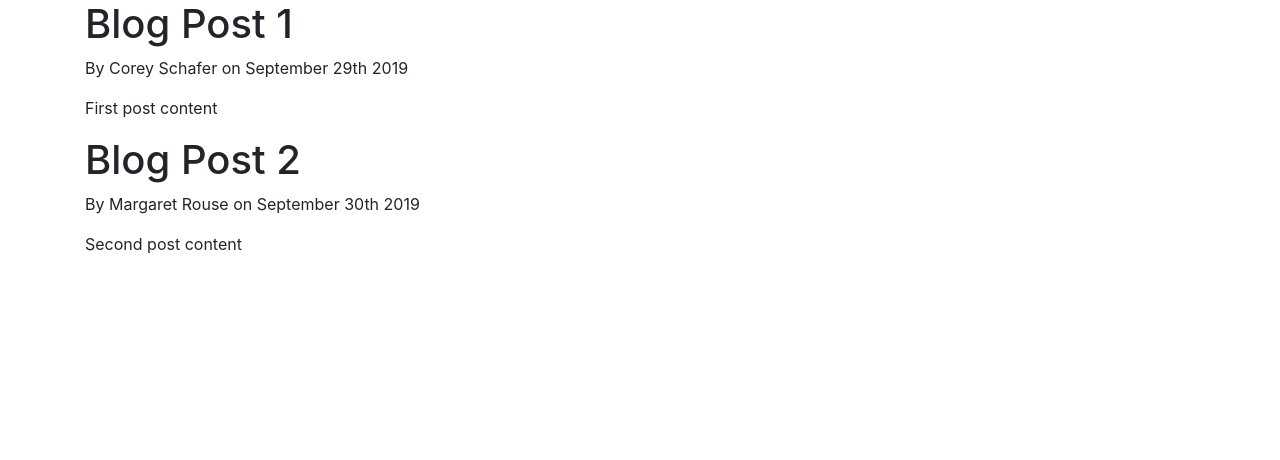
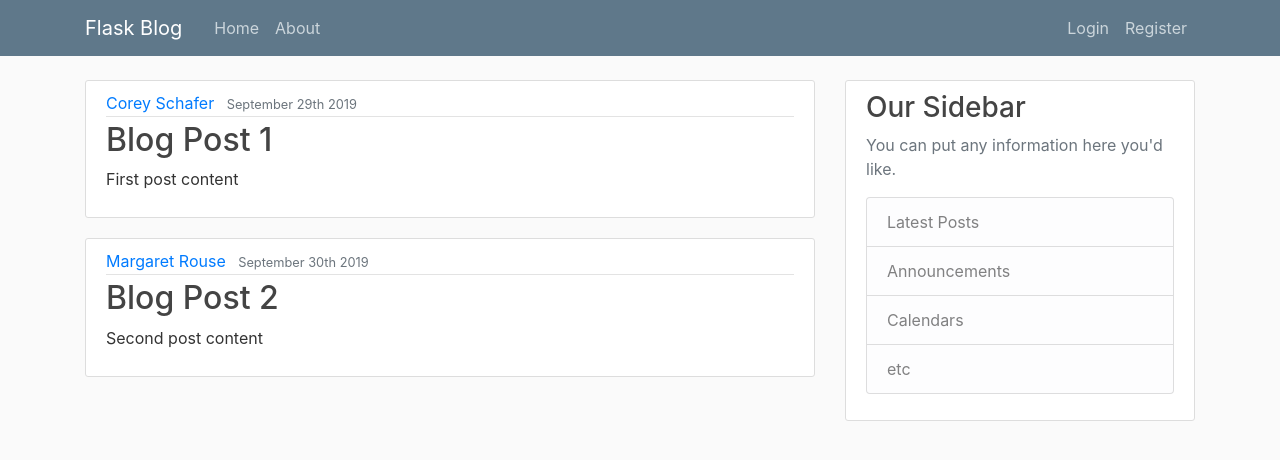
Before and after one commit to AlecMorgan/Flask, a Flask app: page / in a window 1280 px wide. Shown: the top 460 px of the page. Run offline with Flask 2, Linux system fonts and the light colour scheme; some libraries are stand-ins or nearby versions.

Commit message:
Add and integrate HTML/CSS templates to prettify site

```diff
--- a/app.py
+++ b/app.py
@@ -1,4 +1,4 @@
-from flask import Flask, render_template
+from flask import Flask, render_template, url_for
 app = Flask(__name__)
 
 posts = [
--- a/templates/home.html
+++ b/templates/home.html
@@ -2,8 +2,15 @@
 <!-- JINJA allows dynamic code to be written in-line within HTML files -->
 {% block content %}
     {% for post in posts %}
-        <h1>{{ post.title }}</h1>
-        <p>By {{ post.author }} on {{ post.date_posted }}</p>
-        <p>{{ post.content }}</p>
+      <article class="media content-section">
+        <div class="media-body">
+          <div class="article-metadata">
+            <a class="mr-2" href="#">{{ post.author }}</a>
+            <small class="text-muted">{{ post.date_posted }}</small>
+          </div>
+          <h2><a class="article-title" href="#">{{ post.title }}</a></h2>
+          <p class="article-content">{{ post.content }}</p>
+        </div>
+      </article>
     {% endfor %}
 {% endblock content %}
--- a/templates/layout.html
+++ b/templates/layout.html
@@ -8,19 +8,58 @@
         <!-- Bootstrap CSS -->
         <link rel="stylesheet" href="https://stackpath.bootstrapcdn.com/bootstrap/4.3.1/css/bootstrap.min.css" integrity="sha384-ggOyR0iXCbMQv3Xipma34MD+dH/1fQ784/j6cY/iJTQUOhcWr7x9JvoRxT2MZw1T" crossorigin="anonymous">
 
-
+        <link rel="stylesheet" type="text/css" href="{{ url_for('static', filename='main.css') }}">
 
         {% if title %}
-        <title>Flask Blog - {{ title }}</title>
+            <title>Flask Blog - {{ title }}</title>
         {% else %}
             <title>Flask Blog</title>
         {% endif %}
     </head>
     <body>
+        <header class="site-header">
+            <nav class="navbar navbar-expand-md navbar-dark bg-steel fixed-top">
+                <div class="container">
+                <a class="navbar-brand mr-4" href="/">Flask Blog</a>
+                <button class="navbar-toggler" type="button" data-toggle="collapse" data-target="#navbarToggle" aria-controls="navbarToggle" aria-expanded="false" aria-label="Toggle navigation">
+                    <span class="navbar-toggler-icon"></span>
+                </button>
+                <div class="collapse navbar-collapse" id="navbarToggle">
+                    <div class="navbar-nav mr-auto">
+                    <a class="nav-item nav-link" href="/">Home</a>
+                    <a class="nav-item nav-link" href="/about">About</a>
+                    </div>
+                    <!-- Navbar Right Side -->
+                    <div class="navbar-nav">
+                    <a class="nav-item nav-link" href="/login">Login</a>
+                    <a class="nav-item nav-link" href="/register">Register</a>
+                    </div>
+                </div>
+                </div>
+            </nav>
+        </header>
+
         <!-- "container" is a special bootstrap class -->
-        <div class="container">
-            {% block content %}{% endblock %}
-        </div>
+        <main role="main" class="container">
+            <div class="row">
+            <div class="col-md-8">
+                {% block content %}{% endblock %}
+            </div>
+            <div class="col-md-4">
+                <div class="content-section">
+                <h3>Our Sidebar</h3>
+                <p class='text-muted'>You can put any information here you'd like.
+                    <ul class="list-group">
+                    <li class="list-group-item list-group-item-light">Latest Posts</li>
+                    <li class="list-group-item list-group-item-light">Announcements</li>
+                    <li class="list-group-item list-group-item-light">Calendars</li>
+                    <li class="list-group-item list-group-item-light">etc</li>
+                    </ul>
+                </p>
+                </div>
+            </div>
+            </div>
+        </main>
 
         <!-- Optional JavaScript -->
         <!-- jQuery first, then Popper.js, then Bootstrap JS -->
--- /dev/null
+++ b/templates/static/main.css
@@ -0,0 +1,80 @@
+body {
+    background: #fafafa;
+    color: #333333;
+    margin-top: 5rem;
+  }
+
+  h1, h2, h3, h4, h5, h6 {
+    color: #444444;
+  }
+
+  .bg-steel {
+    background-color: #5f788a;
+  }
+
+  .site-header .navbar-nav .nav-link {
+    color: #cbd5db;
+  }
+
+  .site-header .navbar-nav .nav-link:hover {
+    color: #ffffff;
+  }
+
+  .site-header .navbar-nav .nav-link.active {
+    font-weight: 500;
+  }
+
+  .content-section {
+    background: #ffffff;
+    padding: 10px 20px;
+    border: 1px solid #dddddd;
+    border-radius: 3px;
+    margin-bottom: 20px;
+  }
+
+  .article-title {
+    color: #444444;
+  }
+
+  a.article-title:hover {
+    color: #428bca;
+    text-decoration: none;
+  }
+
+  .article-content {
+    white-space: pre-line;
+  }
+
+  .article-img {
+    height: 65px;
+    width: 65px;
+    margin-right: 16px;
+  }
+
+  .article-metadata {
+    padding-bottom: 1px;
+    margin-bottom: 4px;
+    border-bottom: 1px solid #e3e3e3
+  }
+
+  .article-metadata a:hover {
+    color: #333;
+    text-decoration: none;
+  }
+
+  .article-svg {
+    width: 25px;
+    height: 25px;
+    vertical-align: middle;
+  }
+
+  .account-img {
+    height: 125px;
+    width: 125px;
+    margin-right: 20px;
+    margin-bottom: 16px;
+  }
+
+  .account-heading {
+    font-size: 2.5rem;
+  }
```
